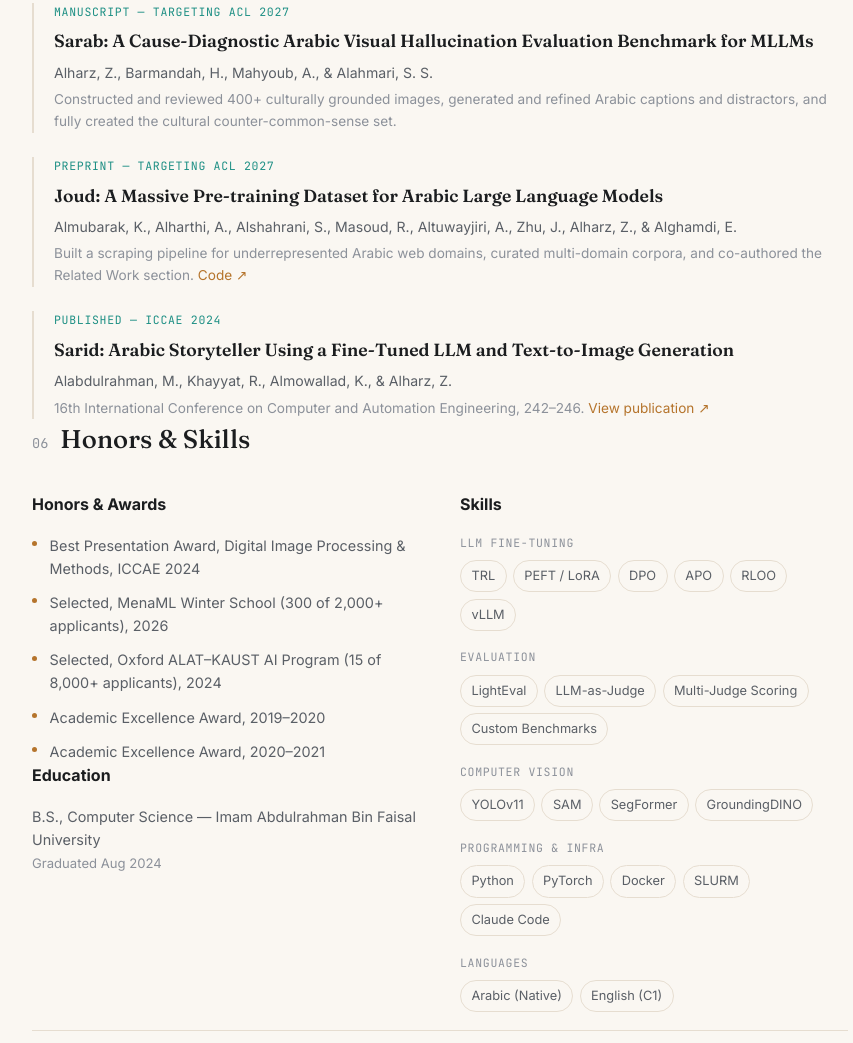
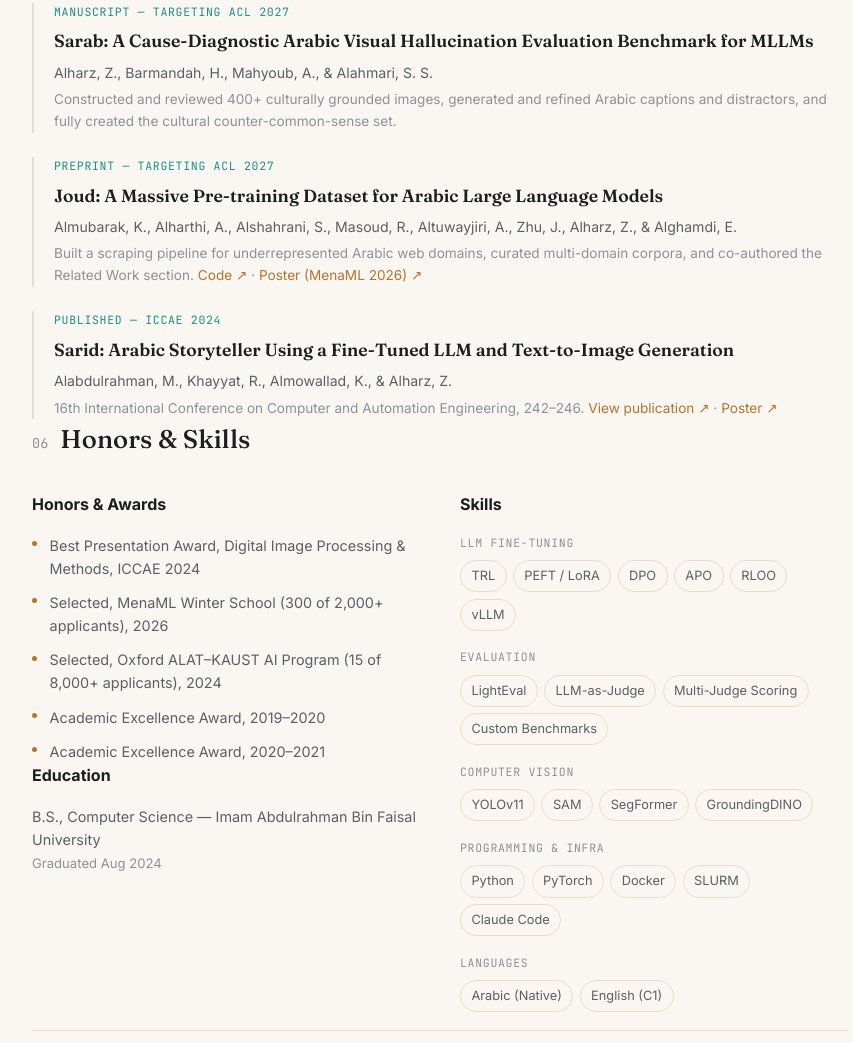
Before and after one commit to ZahraAliAlharz/ZahraAliAlharz.github.io, a plain HTML site: page index.html in a window 1280 px wide. Shown: the part 5643-6686 px from the top of the page, without its empty margins (200-1053 px from the left). Drawn offline with Linux system fonts and the light colour scheme.

Commit message:
Add MenaML 2026 (Joud) and ICCAE 2024 (Sarid) poster links

```diff
--- a/index.html
+++ b/index.html
@@ -426,14 +426,14 @@
         <p class="pub-status">Preprint — targeting ACL 2027</p>
         <h3>Joud: A Massive Pre-training Dataset for Arabic Large Language Models</h3>
         <p class="pub-authors">Almubarak, K., Alharthi, A., Alshahrani, S., Masoud, R., Altuwayjiri, A., Zhu, J., Alharz, Z., &amp; Alghamdi, E.</p>
-        <p class="pub-note">Built a scraping pipeline for underrepresented Arabic web domains, curated multi-domain corpora, and co-authored the Related Work section. <a href="https://github.com/asas-lab/Joud" target="_blank" rel="noopener">Code ↗</a></p>
+        <p class="pub-note">Built a scraping pipeline for underrepresented Arabic web domains, curated multi-domain corpora, and co-authored the Related Work section. <a href="https://github.com/asas-lab/Joud" target="_blank" rel="noopener">Code ↗</a> &middot; <a href="posters/joud-menaml-2026.pdf" target="_blank" rel="noopener">Poster (MenaML 2026) ↗</a></p>
       </article>
 
       <article class="pub">
         <p class="pub-status">Published — ICCAE 2024</p>
         <h3>Sarid: Arabic Storyteller Using a Fine-Tuned LLM and Text-to-Image Generation</h3>
         <p class="pub-authors">Alabdulrahman, M., Khayyat, R., Almowallad, K., &amp; Alharz, Z.</p>
-        <p class="pub-note">16th International Conference on Computer and Automation Engineering, 242–246. <a href="https://doi.org/10.1109/ICCAE59995.2024.10569190" target="_blank" rel="noopener">View publication ↗</a></p>
+        <p class="pub-note">16th International Conference on Computer and Automation Engineering, 242–246. <a href="https://doi.org/10.1109/ICCAE59995.2024.10569190" target="_blank" rel="noopener">View publication ↗</a> &middot; <a href="posters/sarid-iccae-2024.pdf" target="_blank" rel="noopener">Poster ↗</a></p>
       </article>
 
     </div>
```
Also changed, not shown: 2 other files.
